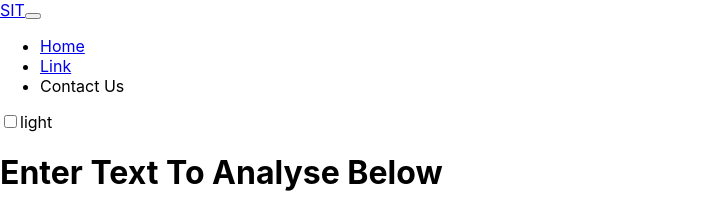
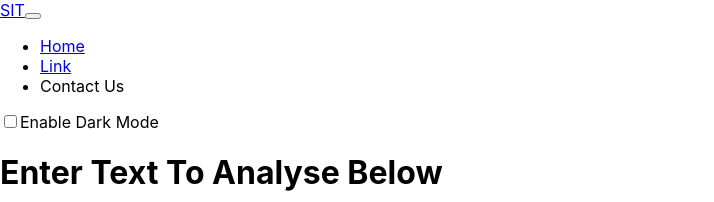
Before and after one commit to 7859950358/React-App-Demo, a React (Create React App) app: page / in a window 1280 px wide. Shown: the top 202 px of the page, without its empty margins (0-714 px from the left). Built offline with nearby package versions, Linux system fonts and the light colour scheme; the HTML template or start-up script is replaced by a standard one.

Commit message:
save changes

```diff
--- a/src/App.css
+++ b/src/App.css
@@ -1,4 +1,4 @@
-body{
+body {
   padding: 0;
   margin: 0;
   box-sizing: border-box;
--- a/src/App.js
+++ b/src/App.js
@@ -4,21 +4,26 @@ import Navbar from './components/Navbar.js';
 import TextForm from './components/TextForm.js';
 
 function App() {
-  const[mode,setMode]= useState('light')
+  const [mode, setMode] = useState('light')
+  const [btnText, newbtnText] = useState('Enable Dark Mode')
 
   const toggleMode = () => {
     if (mode === 'light') {
       setMode('dark')
-      document.body.style.background='black'
+      newbtnText('Enable Light Mode');
+      document.body.style.background = 'black';
+      document.body.style.color = 'white';
     } else {
-      setMode('light')
-      document.body.style.background='white'
+      setMode('light');
+      newbtnText('Enable Dark Mode');
+      document.body.style.background = 'white';
+      document.body.style.color = 'black';
     }
   }
   return (
     <>
-      <Navbar title="SIT" aboutText="Contact Us" mode ={mode} toggleMode={toggleMode}/>
-      <TextForm heading="Enter Text To Analyse Below"/>
+      <Navbar title="SIT" aboutText="Contact Us" mode={mode} toggleMode={toggleMode} btnText={btnText} />
+      <TextForm heading="Enter Text To Analyse Below" mode={mode} toggleMode={toggleMode} />
     </>
   );
 }
--- a/src/components/Navbar.js
+++ b/src/components/Navbar.js
@@ -23,8 +23,8 @@ export default function Navbar(props) {
                             </li>
                         </ul>
                         <form className="d-flex" role="search">
-                            <div class="form-check form-switch">
-                                <input class="form-check-input" type="checkbox" role="switch" id="flexSwitchCheckDefault" onClick={props.toggleMode}/>{props.mode}
+                            <div class={`form-check form-switch text-${props.mode === 'light' ? 'dark' : 'light'}`}>
+                                <input class="form-check-input" type="checkbox" role="switch" id="flexSwitchCheckDefault" onClick={props.toggleMode} />{props.btnText}
                             </div>
                         </form>
                     </div>
--- a/src/components/TextForm.js
+++ b/src/components/TextForm.js
@@ -36,7 +36,7 @@ export default function TextForm(props) {
         <div>
             <div className='container my-5'>
                 <h1>{props.heading}</h1>
-                <textarea className="form-control" id="exampleFormControlTextarea1" rows="8" value={text} onChange={handleOnChange}></textarea>
+                <textarea className={`form-control bg-${props.mode === 'light' ? 'light' : 'dark'} text-${props.mode === 'light' ? 'dark' : 'light'}`} id="exampleFormControlTextarea1" rows="8" value={text} onChange={handleOnChange}></textarea>
                 <button className='btn btn-outline-success my-3' onClick={hanldeupchange}>convert to upper case</button>&nbsp;&nbsp;&nbsp;&nbsp;&nbsp;&nbsp;
                 <button className='btn btn-outline-info my-3' onClick={hanldeInchange}>convert to Lower case</button>&nbsp;&nbsp;&nbsp;&nbsp;&nbsp;&nbsp;
                 <button className='btn btn-outline-primary my-3' onClick={handleSpeak}>Speak</button>
```
